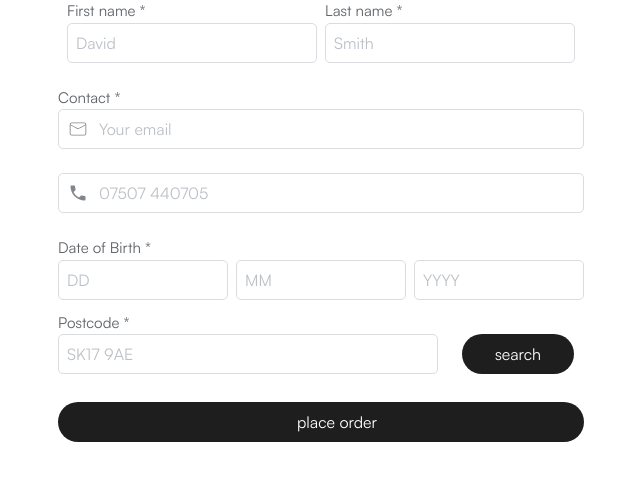
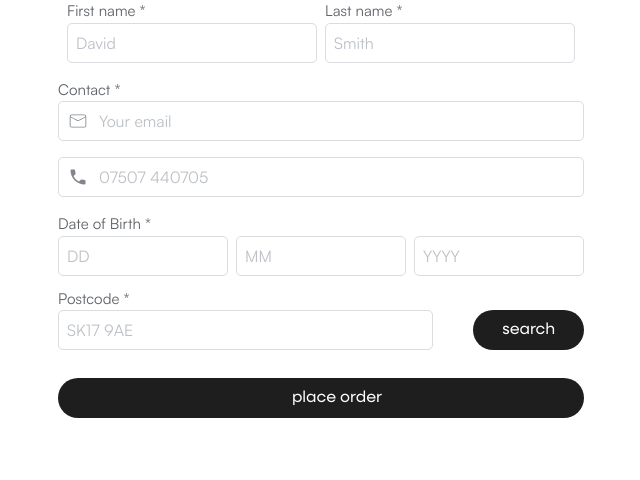
Before and after one commit to Kursatkeskin96/boshhh, a Next.js app: page / in a window 1280 px wide. Shown: the top 480 px of the page, without its empty margins (319-959 px from the left). Built offline with nearby package versions, Linux system fonts and the light colour scheme.

Commit message:
spinner icon removed

```diff
--- a/components/Form.jsx
+++ b/components/Form.jsx
@@ -4,9 +4,6 @@ import { CiMail } from "react-icons/ci";
 import { MdLocalPhone } from "react-icons/md";
 import Link from 'next/link';
 import { useRouter } from "next/navigation";
-import { Spinner } from "reactstrap";
-import 'bootstrap/dist/css/bootstrap.min.css';
-
 
 export default function Form(props) {
   const [isPostcodeValid, setIsPostcodeValid] = useState(true);
@@ -489,26 +486,13 @@ export default function Form(props) {
             </div>
           </div>
         )}
-{isLoading ? (
-            <button
+
+          <button
             type="submit"
             className="bg-[#1E1E1E] flex justify-center items-center w-[90%] lg:w-[526px] h-[40px] py-15 pl-32 pr-24 mt-6 font-normal text-white rounded-[100px]"
           >
-           <Spinner
-  className="m-2"
-  color="light"
-  size="sm"
->
-</Spinner> loading...
+           {buttonText}
           </button>
-) : (
-  <button
-  type="submit"
-  className="bg-[#1E1E1E] flex justify-center items-center w-[90%] lg:w-[526px] h-[40px] py-15 pl-32 pr-24 mt-6 font-normal text-white rounded-[100px]"
->
-place order
-</button>
-)}
       </form>
     </div>
   );
--- a/package.json
+++ b/package.json
@@ -12,12 +12,10 @@
     "@stripe/react-stripe-js": "^2.7.1",
     "@stripe/stripe-js": "^3.0.0",
     "axios": "^1.7.2",
-    "bootstrap": "^5.3.3",
     "next": "14.2.4",
     "react": "^18",
     "react-dom": "^18",
     "react-icons": "^5.2.1",
-    "reactstrap": "^9.2.2",
     "stripe": "^16.0.0"
   },
   "devDependencies": {
```
Also changed, not shown: 1 other file (tests, documents, lock files or other folders).
